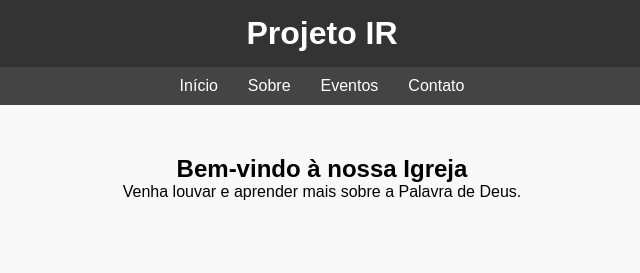
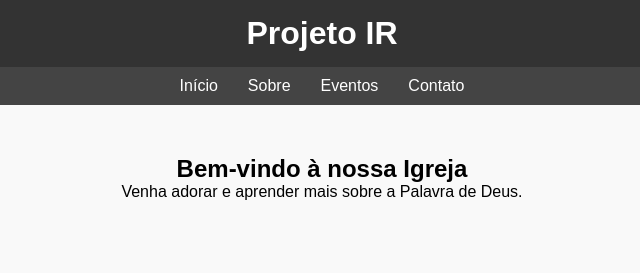
Before and after one commit to fredgruber/projetoIR, a plain HTML site: page index.html in a window 1280 px wide. Shown: the top 273 px of the page, 318-958 px from the left. Drawn offline with Linux system fonts and the light colour scheme.

Commit message:
troca da palavra louvar para adorar

```diff
--- a/index.html
+++ b/index.html
@@ -116,7 +116,7 @@
     </nav>
     <div class="hero">
         <h2>Bem-vindo à nossa Igreja</h2>
-        <p>Venha louvar e aprender mais sobre a Palavra de Deus.</p>
+        <p>Venha adorar e aprender mais sobre a Palavra de Deus.</p>
     </div>
     <div class="versiculo">
         <p>“Vão pelo mundo todo e preguem o evangelho a todas as pessoas.”</p>
```
